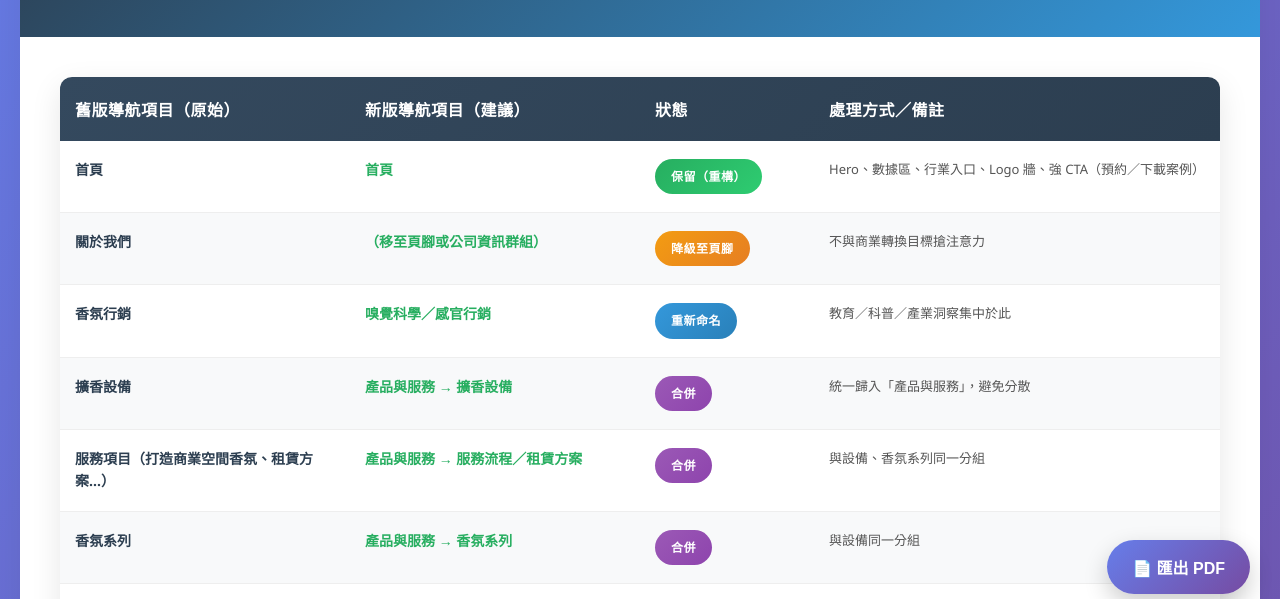
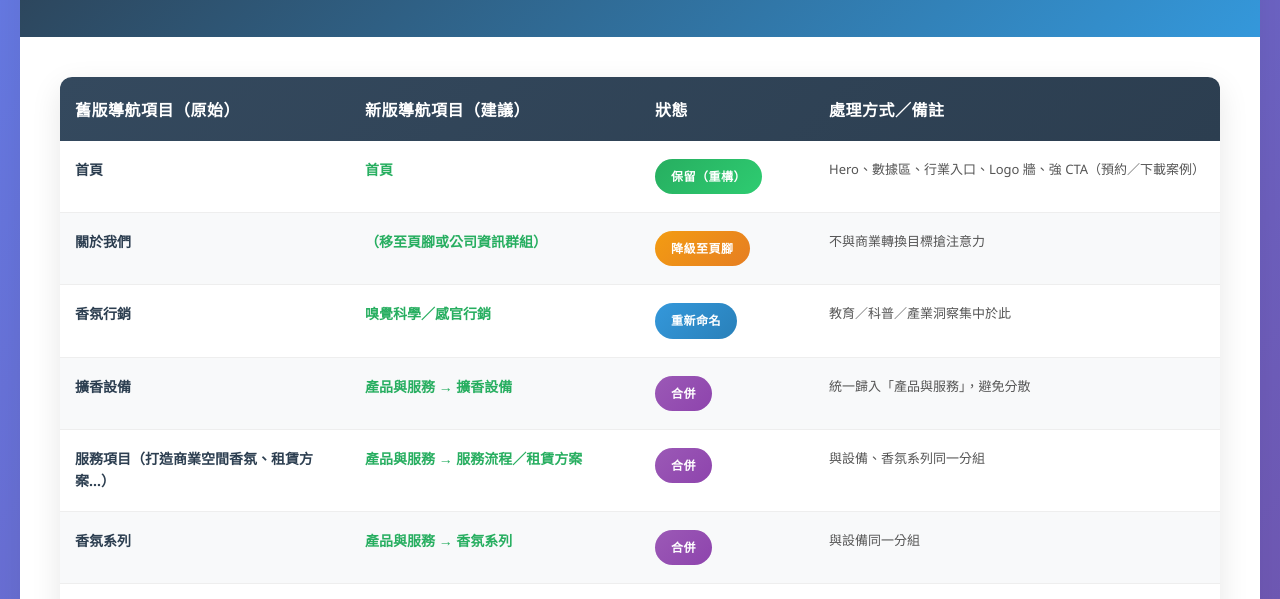
Before and after one commit to bermuda0427/scenter, a plain HTML site: page index.html in a window 1280 px wide. Shown: the part 176-775 px from the top of the page. Drawn offline with Linux system fonts and the light colour scheme.

Commit message:
index.html
移除-匯出PDF按鈕

```diff
--- a/index.html
+++ b/index.html
@@ -341,8 +341,6 @@
         </div>
     </div>
 
-    <button class="print-btn" onclick="window.print()">📄 匯出 PDF</button>
-
     <script>
         // 添加一些互動效果
         document.addEventListener('DOMContentLoaded', function() {
```
